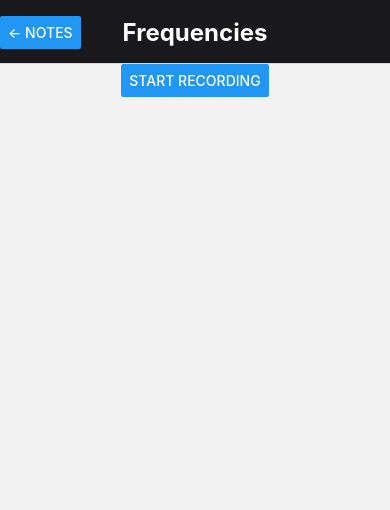
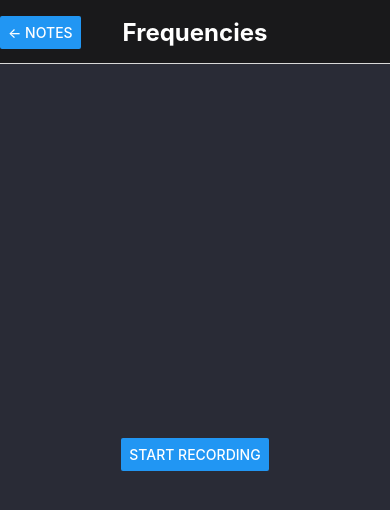
Before and after one commit to Brandon205/guitario, a React Native app: screen / in a window 390 px wide. Both pictures are taken after a click on the button "FREQUENCIES ->". Shown: the top 510 px of the page. Built offline with nearby package versions, Linux system fonts and the light colour scheme.

Commit message:
Fix #006 display Guitario instead of Note Practice

```diff
--- a/App.js
+++ b/App.js
@@ -87,13 +87,13 @@ export default function App() {
   return (
     <NavigationContainer>
       <Stack.Navigator screenOptions={{headerStyle: {backgroundColor: '#19191B'}, headerTintColor: '#fff', headerTitleAlign: 'center', headerTitleStyle: {fontSize: 24, fontWeight: 'bold'}}}>
-        <Stack.Screen name="Note Practice" options={({ navigation }) => ({
+        <Stack.Screen name="Guitario" options={({ navigation }) => ({
           headerRight: () => (<Button title="Frequencies ->" onPress={() => navigation.navigate('Frequencies')} />)
         })}>
           { props => <Notes {...props} createNote={() => createNote()} createString={() => createString()} string={string} note={note} noteColor={noteColor} stringColor={stringColor} /> }
         </Stack.Screen>
         <Stack.Screen name="Frequencies" options={({ navigation }) => ({
-          headerLeft: () => (<Button title="<- Notes" onPress={() => navigation.navigate('Note Practice')} />)
+          headerLeft: () => (<Button title="<- Notes" onPress={() => navigation.navigate('Guitario')} />)
         })}>
           {/* { props => <StringsNote {...props} createNote={() => createNote()} note={note} noteColor={noteColor} /> } */}
           { props => <Frequencies /> }
--- a/components/Frequencies.js
+++ b/components/Frequencies.js
@@ -41,7 +41,12 @@ export default function Frequencies() {
 
 const styles = StyleSheet.create({
     container: {
+        textAlign: 'center',
         display: 'flex',
-        alignItems: 'center'
+        justifyContent: 'center',
+        alignItems: 'center',
+        backgroundColor: '#292B36',
+        width: '100%',
+        height: '100%'
     }
 })
```
